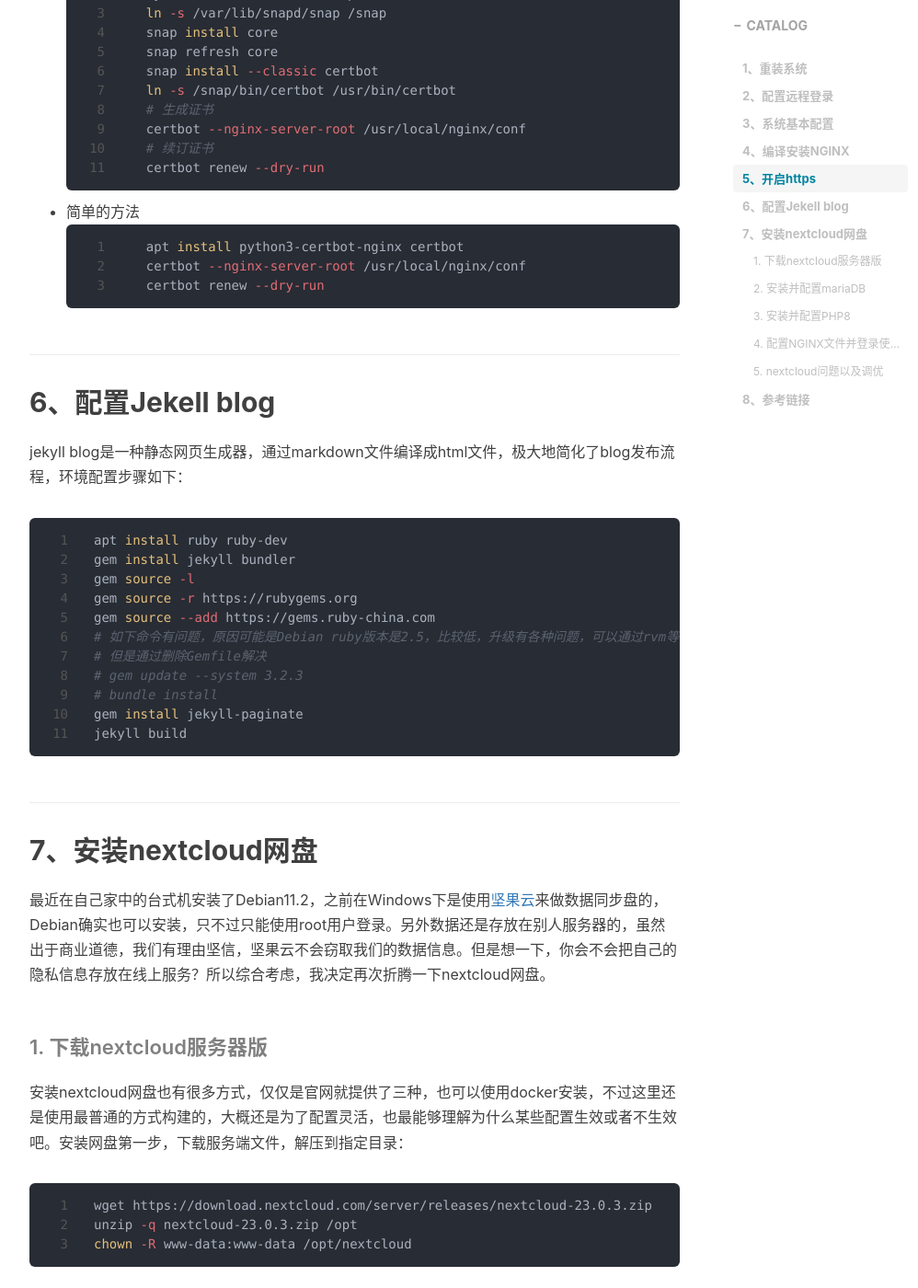
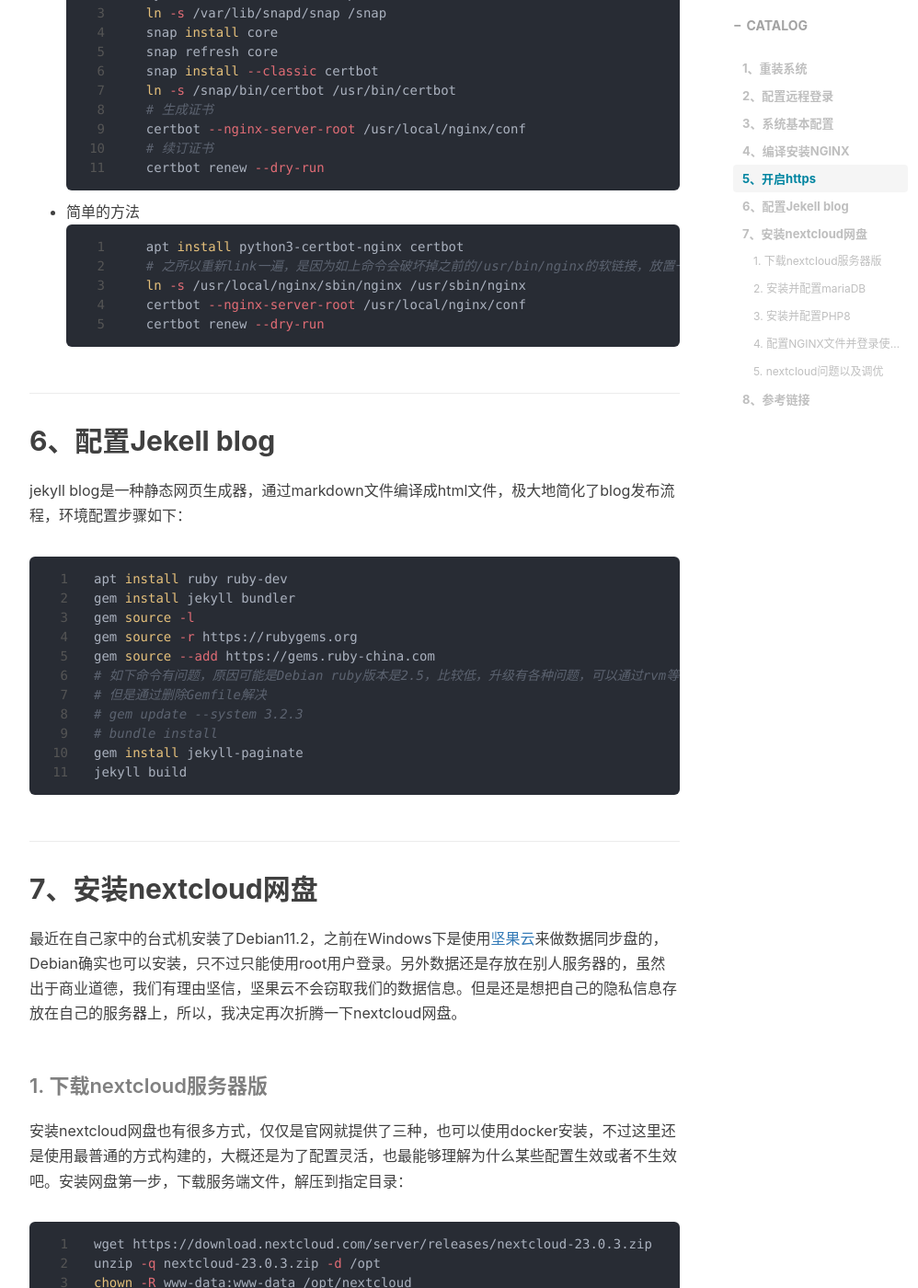
Before and after one commit to mffan0922/blog, a Jekyll site: the page built from _posts/2022-03-29-debian-server.md, in a window 1280 px wide and 1400 px high, scrolled down 4288 px. Shown: the whole window at 92% size, without its empty margins (233-1231 px from the left). Built offline with Jekyll 4.4.1, drawn with Linux system fonts in a browser that asks for light colours; some of the changed text lies outside the part shown.

````diff
--- a/_posts/2022-03-29-debian-server.md
+++ b/_posts/2022-03-29-debian-server.md
@@ -150,6 +150,8 @@ WantedBy=multi-user.target
 - 简单的方法
 	```bash
 	apt install python3-certbot-nginx certbot
+    # 之所以重新link一遍，是因为如上命令会破坏掉之前的/usr/bin/nginx的软链接，放置一个标准的nginx程序在这个地方
+    ln -s /usr/local/nginx/sbin/nginx /usr/sbin/nginx
 	certbot --nginx-server-root /usr/local/nginx/conf
 	certbot renew --dry-run
 	```
@@ -174,7 +176,7 @@ jekyll build
 
 ## 7、安装nextcloud网盘
 
-最近在自己家中的台式机安装了Debian11.2，之前在Windows下是使用[坚果云](https://www.jianguoyun.com/)来做数据同步盘的，Debian确实也可以安装，只不过只能使用root用户登录。另外数据还是存放在别人服务器的，虽然出于商业道德，我们有理由坚信，坚果云不会窃取我们的数据信息。但是想一下，你会不会把自己的隐私信息存放在线上服务？所以综合考虑，我决定再次折腾一下nextcloud网盘。
+最近在自己家中的台式机安装了Debian11.2，之前在Windows下是使用[坚果云](https://www.jianguoyun.com/)来做数据同步盘的，Debian确实也可以安装，只不过只能使用root用户登录。另外数据还是存放在别人服务器的，虽然出于商业道德，我们有理由坚信，坚果云不会窃取我们的数据信息。但是还是想把自己的隐私信息存放在自己的服务器上，所以，我决定再次折腾一下nextcloud网盘。
 
 #### 1. 下载nextcloud服务器版
 
@@ -182,7 +184,7 @@ jekyll build
 
 ```bash
 wget https://download.nextcloud.com/server/releases/nextcloud-23.0.3.zip
-unzip -q nextcloud-23.0.3.zip /opt
+unzip -q nextcloud-23.0.3.zip -d /opt
 chown -R www-data:www-data /opt/nextcloud
 ```
 
@@ -265,9 +265,10 @@ max_input_time = 3600;
 - /opt/nextcloud/config/config.php 文件调优
 ```bash
 'memcache.local' => '\OC\Memcache\APCu',  # 本地缓存优化
-'filelocking.enabled' => false  # 解决网盘文件(夹)无法删除，但是检测会报错，建议删除后在改为true
+'filelocking.enabled' => true  # 解决网盘文件(夹)无法删除时设置为false，但是检测会报错，建议删除后在改为true
 'appstoreenabled' => true,  # 解决appstore无法打开
 'appstoreurl' => 'https://www.orcy.net/ncapps/v1/',
+'allow_local_remote_servers' => true,
 ```
 - nginx的配置文件调优
 ```bash
````
Also changed, not shown: other parts of _posts/2022-03-29-debian-server.md (+4 -6 lines).
